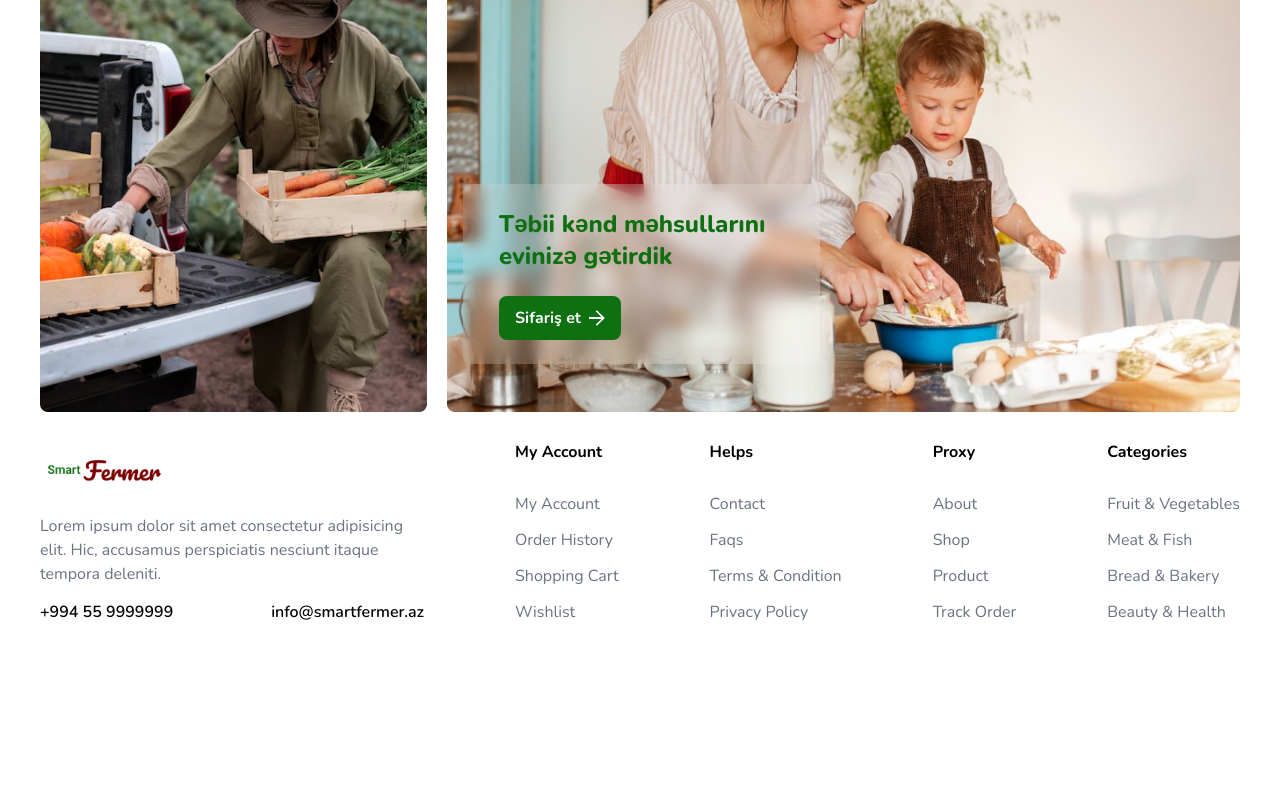
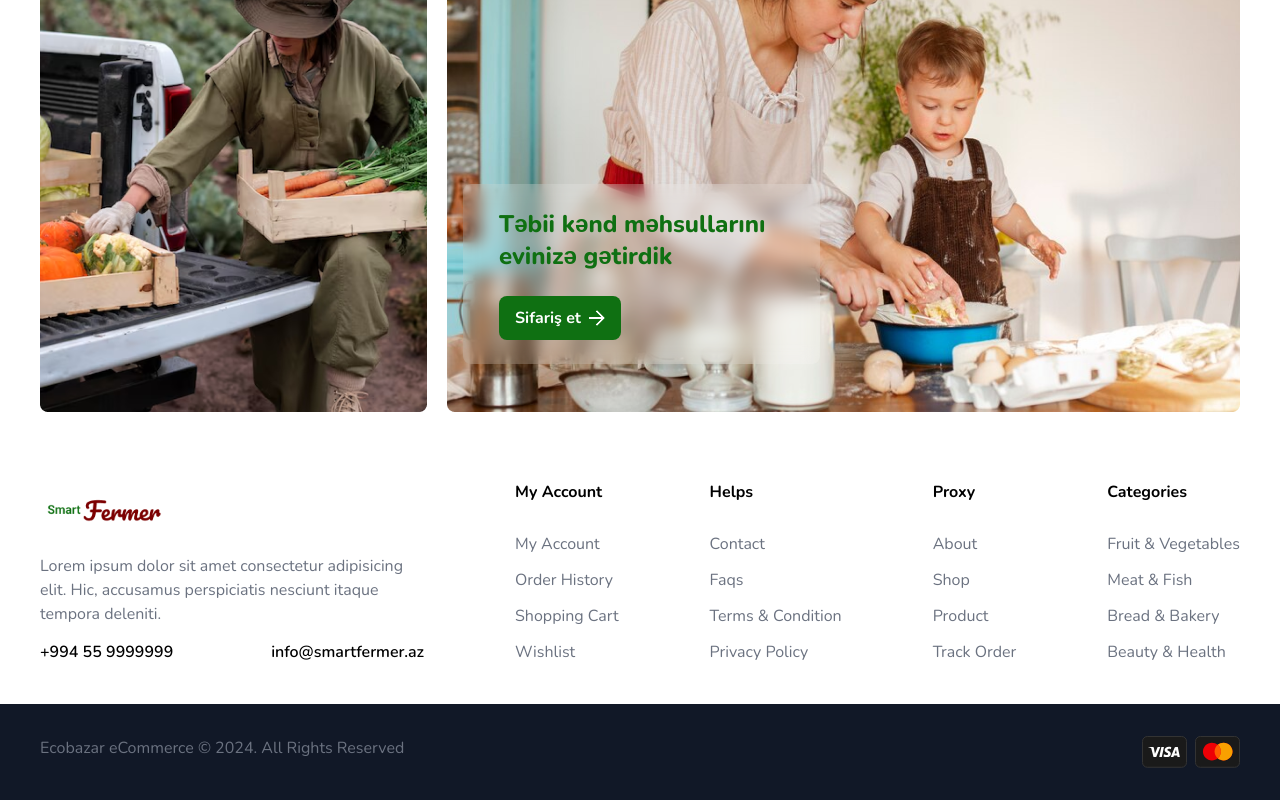
Before and after one commit to royalh23/smart-farmer, a React (Vite) app: page / in a window 1280 px wide. Shown: the part 464-1264 px from the top of the page. Before the commit the page ends 1088 px from the top, so only its background shows below. Built offline with nearby package versions, Linux system fonts and the light colour scheme.

Commit message:
add footer's bottom

```diff
--- a/src/layouts/Footer/Footer.tsx
+++ b/src/layouts/Footer/Footer.tsx
@@ -7,7 +7,7 @@ const Footer: FC<FooterProps> = ({ ...props }) => {
   return (
     <footer {...props}>
       <div className="my-container">
-        <div className="flex justify-between">
+        <div className="flex justify-between py-10">
           <div className="flex flex-col gap-3.5 w-96">
             <img src="./smart-farmer.png" alt="logo" className="w-32" />
             <div className="text-gray-500">
@@ -102,6 +102,21 @@ const Footer: FC<FooterProps> = ({ ...props }) => {
           </div>
         </div>
       </div>
+      <div className="bg-gray-900">
+        <div className="my-container">
+          <div className="flex justify-between py-8 text-gray-500">
+            <div>Ecobazar eCommerce &#169; 2024. All Rights Reserved</div>
+            <ul className="flex gap-2">
+              <li>
+                <img src="./visa.svg" alt="visa" />
+              </li>
+              <li>
+                <img src="./mastercard.svg" alt="master-card" />
+              </li>
+            </ul>
+          </div>
+        </div>
+      </div>
     </footer>
   );
 };
```
Also changed, not shown: public/mastercard.svg (added), public/visa.svg (added).
